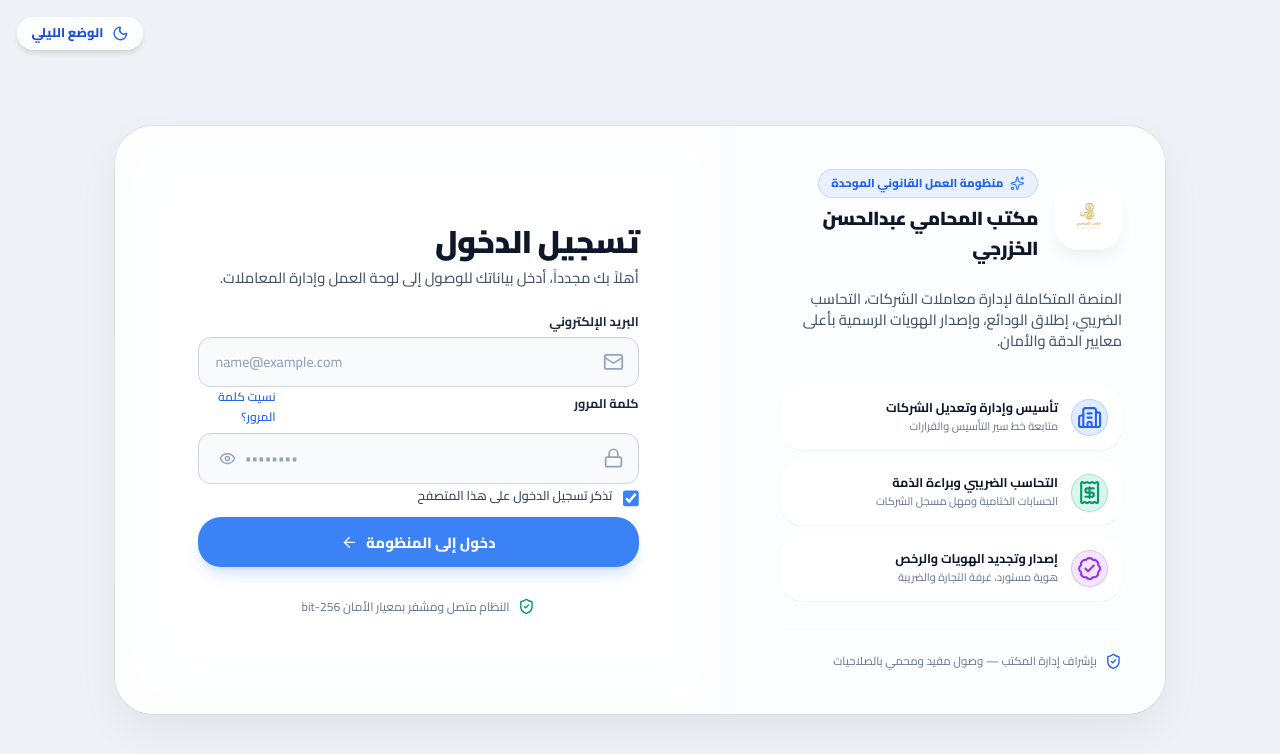
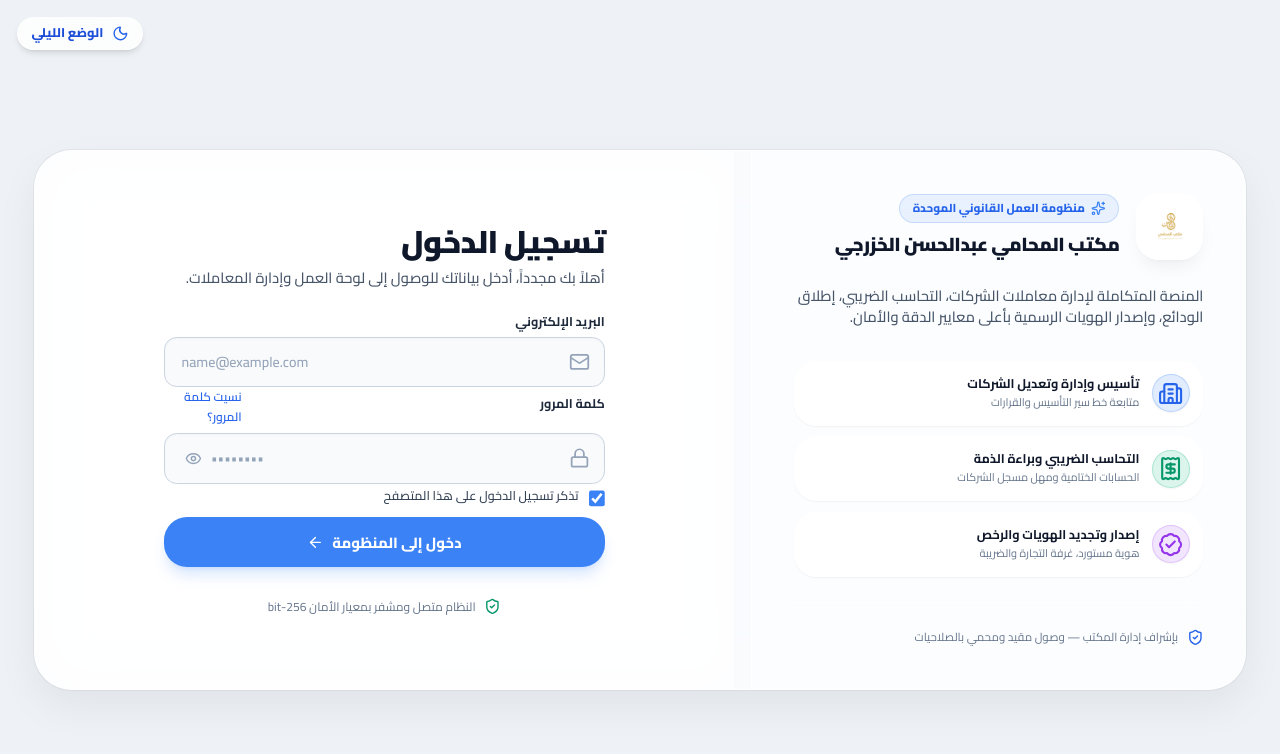
Before and after one commit to AddoHasan9/Abd-law, a Next.js app: page /login in a window 1280 px wide. Shown: the top 754 px of the page. Built offline with nearby package versions, Linux system fonts and the light colour scheme; a web font is replaced by a local one.

Commit message:
fix(layout): global responsive constraint system ensuring zero horizontal overflow across RTL viewport

```diff
--- a/styles/globals.css
+++ b/styles/globals.css
@@ -1211,7 +1211,7 @@
 
   /* ---- المنطقة الرئيسية ---- */
   #main {
-    flex: 1 1 auto;
+    flex: 1 1 0%;
     display: flex;
     flex-direction: column;
     height: 100vh;
@@ -1229,6 +1229,7 @@
     max-height: var(--topbar-h);
     width: 100%;
     max-width: 100%;
+    min-width: 0;
     flex: none;
     display: flex;
     align-items: center;
@@ -1323,9 +1324,10 @@
   }
 
   #view-root {
-    flex: 1 1 auto;
+    flex: 1 1 0%;
     width: 100%;
     max-width: 100%;
+    min-width: 0;
     height: calc(100vh - var(--topbar-h));
     height: calc(100dvh - var(--topbar-h));
     overflow-y: auto;
@@ -1341,6 +1343,7 @@
   .view {
     width: 100%;
     max-width: 100%;
+    min-width: 0;
     margin: 0;
     background: transparent;
     color: var(--text);
@@ -1349,6 +1352,8 @@
   }
 
   .card, .glass-card {
+    min-width: 0;
+    max-width: 100%;
     background: var(--surface-glass);
     -webkit-backdrop-filter: blur(36px) saturate(180%);
     backdrop-filter: blur(36px) saturate(180%);
@@ -1357,6 +1362,28 @@
     color: var(--text);
     box-shadow: var(--glass-shadow);
     transition: background var(--t-fast), border-color var(--t-fast), box-shadow var(--t-fast), transform var(--t-fast);
+    box-sizing: border-box;
+  }
+
+  .grid, [class*="grid-cols-"] {
+    min-width: 0;
+    max-width: 100%;
+  }
+
+  .grid > *, [class*="grid-cols-"] > * {
+    min-width: 0;
+    max-width: 100%;
+    box-sizing: border-box;
+  }
+
+  .table-wrap, .table-container, [class*="overflow-x-auto"] {
+    display: block;
+    width: 100%;
+    max-width: 100%;
+    min-width: 0;
+    overflow-x: auto;
+    -webkit-overflow-scrolling: touch;
+    box-sizing: border-box;
   }
 
   .card:hover, .glass-card:hover {
```
